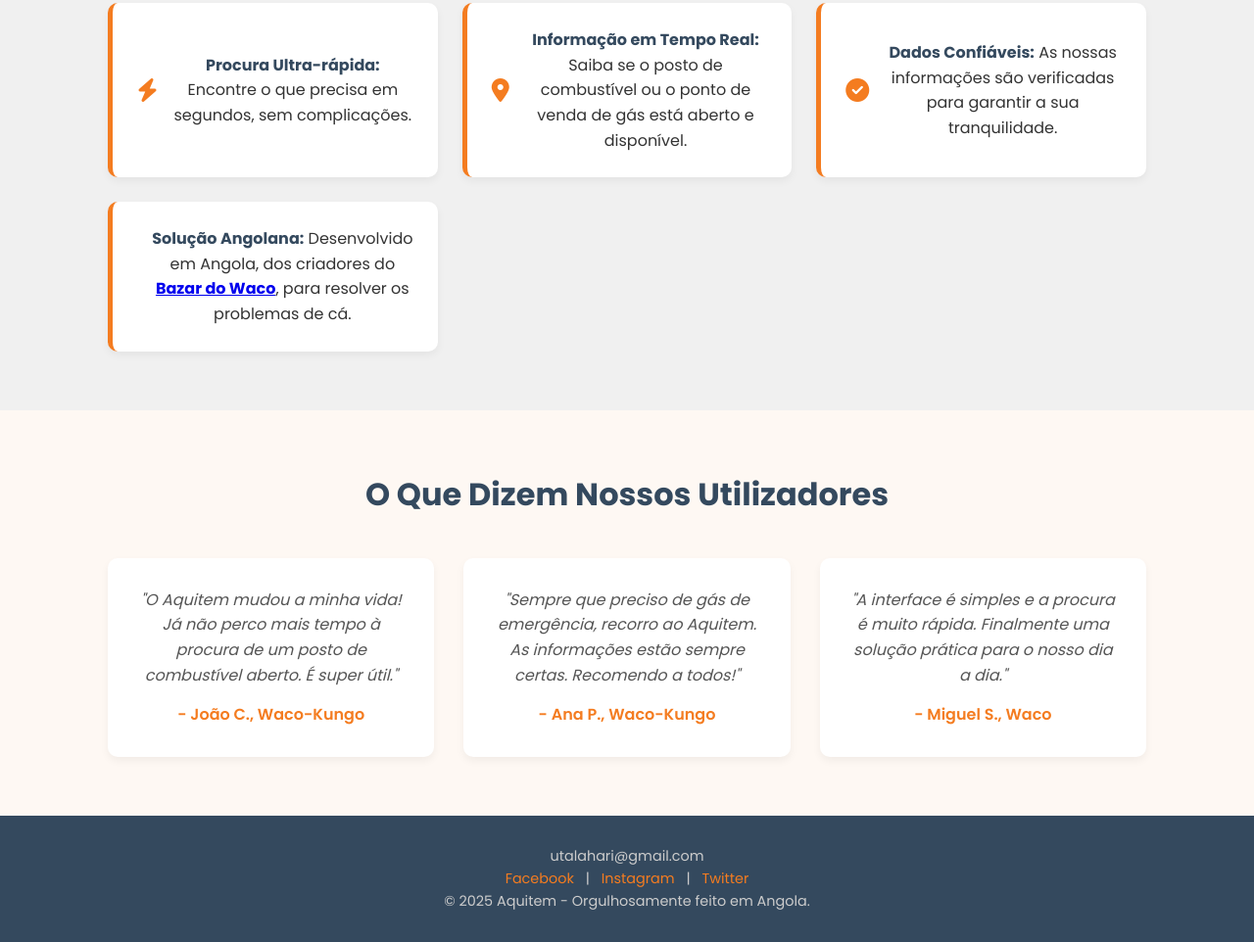
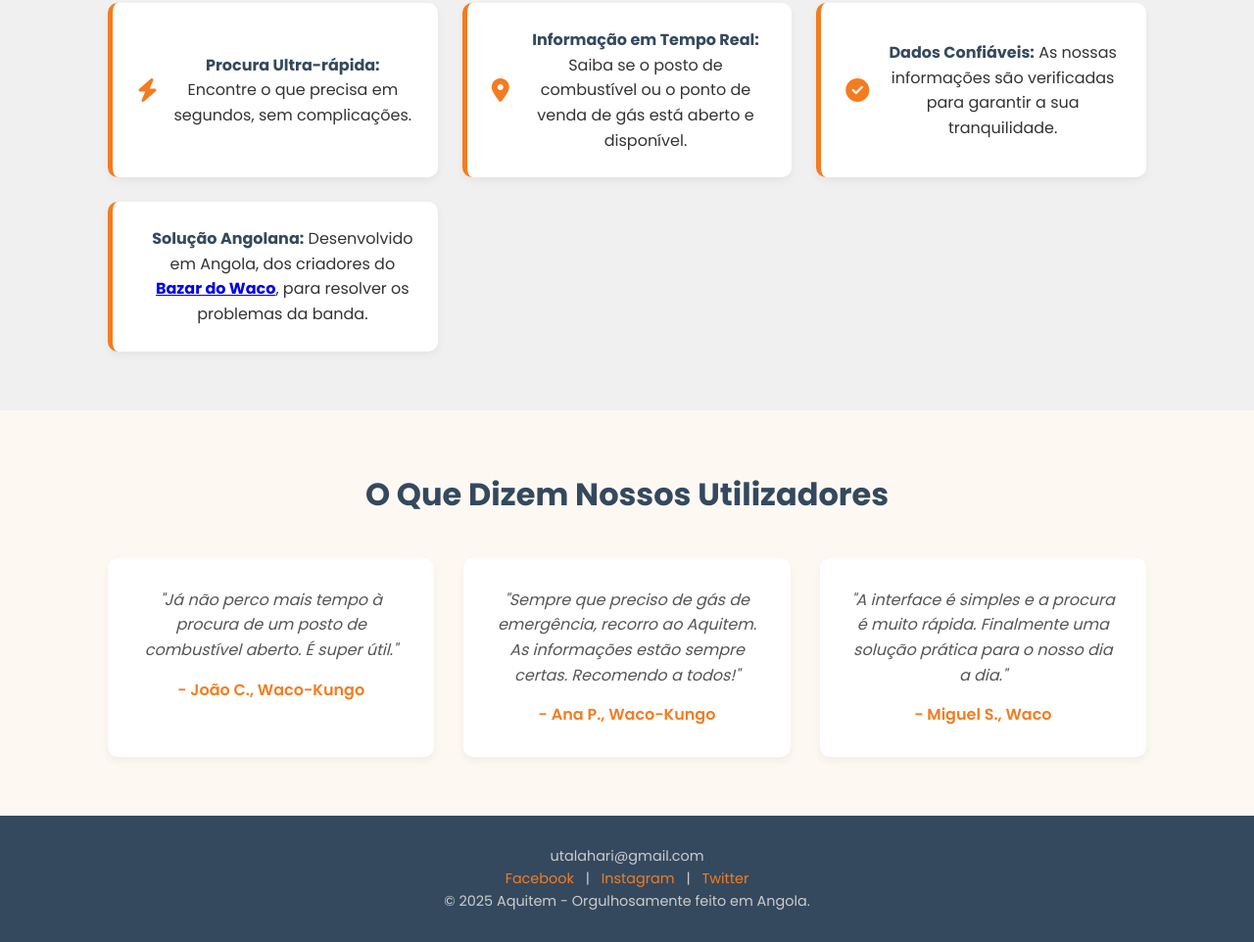
Before and after one commit to Vanbanou/aquitem-page, a plain HTML site: page index.html in a window 1280 px wide. Shown: the part 1937-2899 px from the top of the page at 98% size. Drawn offline with Linux system fonts and the light colour scheme.

Commit message:
Update index.html

```diff
--- a/index.html
+++ b/index.html
@@ -401,7 +401,7 @@
                     <i class="fas fa-flag-alt"></i>
                     <p><strong>Solução Angolana:</strong> Desenvolvido em Angola, dos criadores do <b><a
                                 href="https://web.facebook.com/share/g/1BLpibCSdK/">Bazar do Waco</a></b>, para resolver
-                        os problemas de cá.</p>
+                        os problemas da banda.</p>
                 </div>
             </div>
         </div>
@@ -412,7 +412,7 @@
             <h2>O Que Dizem Nossos Utilizadores</h2>
             <div class="testimonial-grid">
                 <div class="testimonial-card">
-                    <p class="quote">"O Aquitem mudou a minha vida! Já não perco mais tempo à procura de um posto de
+                    <p class="quote">"Já não perco mais tempo à procura de um posto de
                         combustível aberto. É super útil."</p>
                     <p class="author">- João C., Waco-Kungo</p>
                 </div>
```
